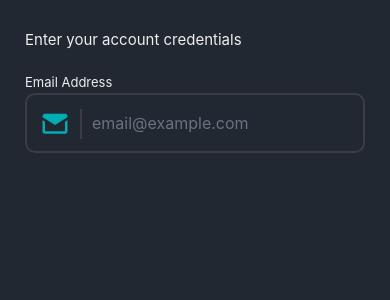
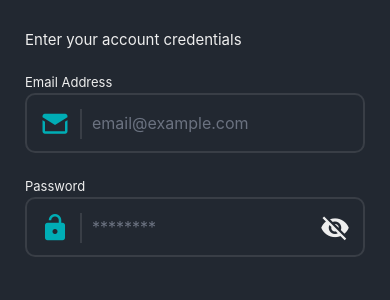
Before and after one commit to canadaprogrammer/rn-login-system, a React Native app: screen / in a window 390 px wide. Shown: the top 300 px of the page. Built offline with nearby package versions, Linux system fonts and the light colour scheme.

Commit message:
login screen - password input

```diff
--- a/components/Inputs/StyledTextInput.js
+++ b/components/Inputs/StyledTextInput.js
@@ -31,8 +31,16 @@ const LeftIcon = styled.View`
   padding-right: 10px;
 `;
 
-const StyledTextInput = ({ icon, label, ...props }) => {
+const RightIcon = styled.TouchableOpacity`
+  position: absolute;
+  top: 35px;
+  right: 15px;
+  z-index: 1;
+`;
+
+const StyledTextInput = ({ icon, label, isPassword, ...props }) => {
   const [inputBackgroundColor, setInputBackgroundColor] = useState(primary);
+  const [hidePassword, setHidePassword] = useState(true);
 
   const customOnBlur = () => {
     props?.onBlur;
@@ -54,7 +62,21 @@ const StyledTextInput = ({ icon, label, ...props }) => {
         style={{ backgroundColor: inputBackgroundColor, ...props?.style }}
         onBlur={customOnBlur}
         onFocus={customOnFocus}
+        secureTextEntry={isPassword && hidePassword}
       />
+      {isPassword && (
+        <RightIcon
+          onPress={() => {
+            setHidePassword(!hidePassword);
+          }}
+        >
+          <MaterialCommunityIcons
+            name={hidePassword ? 'eye-off' : 'eye'}
+            size={30}
+            color={tertiary}
+          />
+        </RightIcon>
+      )}
     </View>
   );
 };
--- a/screens/Login.js
+++ b/screens/Login.js
@@ -12,7 +12,7 @@ const Login = () => {
         <RegularText style={{ marginBottom: 25 }}>
           Enter your account credentials
         </RegularText>
-        <Formik initialValues={{ email: '' }}>
+        <Formik initialValues={{ email: '', password: '' }}>
           {({ handleChange, handleBlur, values }) => (
             <>
               <StyledTextInput
@@ -25,6 +25,16 @@ const Login = () => {
                 value={values.email}
                 style={{ marginBottom: 25 }}
               />
+              <StyledTextInput
+                label='Password'
+                icon='lock-open'
+                placeholder='********'
+                onChangeText={handleChange('password')}
+                onBlur={handleBlur('password')}
+                value={values.password}
+                isPassword={true}
+                style={{ marginBottom: 25 }}
+              />
             </>
           )}
         </Formik>
```
Also changed, not shown: 1 other file (tests, documents, lock files or other folders).
